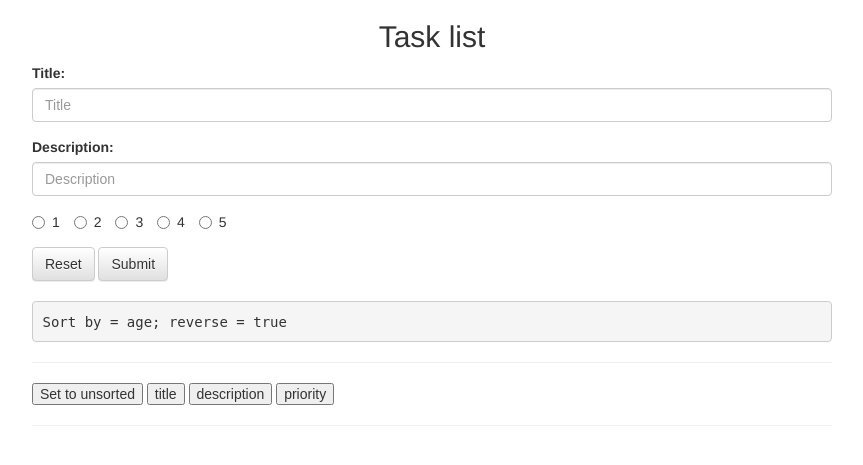
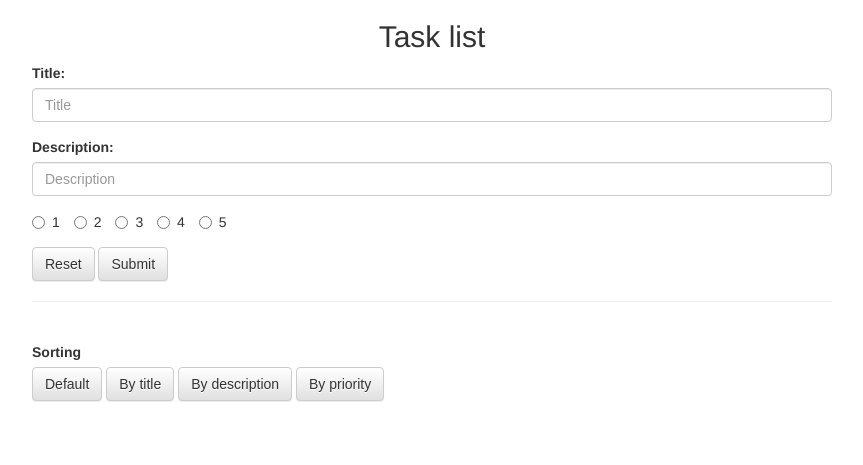
Before and after one commit to maxbogus/tasks_queue, a Flask app: page / in a window 1280 px wide. Shown: the top 465 px of the page, without its empty margins (208-1071 px from the left). Run offline with Flask 2, Linux system fonts and the light colour scheme; data that the repository does not hold is empty; some libraries are stand-ins or nearby versions.

Commit message:
* added some styling.

```diff
--- a/templates/index.html
+++ b/templates/index.html
@@ -63,17 +63,20 @@
                 <button type="submit" class="btn btn-default" ng-click="reset()">Reset</button>
                 <button type="submit" class="btn btn-default" ng-click="update(task)">Submit</button>
             </form>
+            <hr/>
         </div>
     </div>
     <br>
     <div class="row" ng-controller="AngularJSCtrl">
-        <pre>Sort by = {{ '{{propertyName}}' }}; reverse = {{ '{{reverse}}' }}</pre>
-        <hr/>
-        <button ng-click="propertyName = null; reverse = false">Set to unsorted</button>
-        <button ng-click="sortBy('title')">title</button>
-        <button ng-click="sortBy('description')">description</button>
-        <button ng-click="sortBy('priority')">priority</button>
-        <hr/>
+        <form class="form-group">
+            <label for="sorting"> Sorting </label>
+            <div id="sorting">
+                <button class="btn btn-default" ng-click="propertyName = null; reverse = false">Default</button>
+                <button class="btn btn-default" ng-click="sortBy('title')">By title</button>
+                <button class="btn btn-default" ng-click="sortBy('description')">By description</button>
+                <button class="btn btn-default" ng-click="sortBy('priority')">By priority</button>
+            </div>
+        </form>
         <div ng-if="null !== error" class="alert alert-danger alert-dismissible" role="alert">
             <button type="button" class="close" data-dismiss="alert" aria-label="Close"><span
                     aria-hidden="true">&times;</span></button>
```
